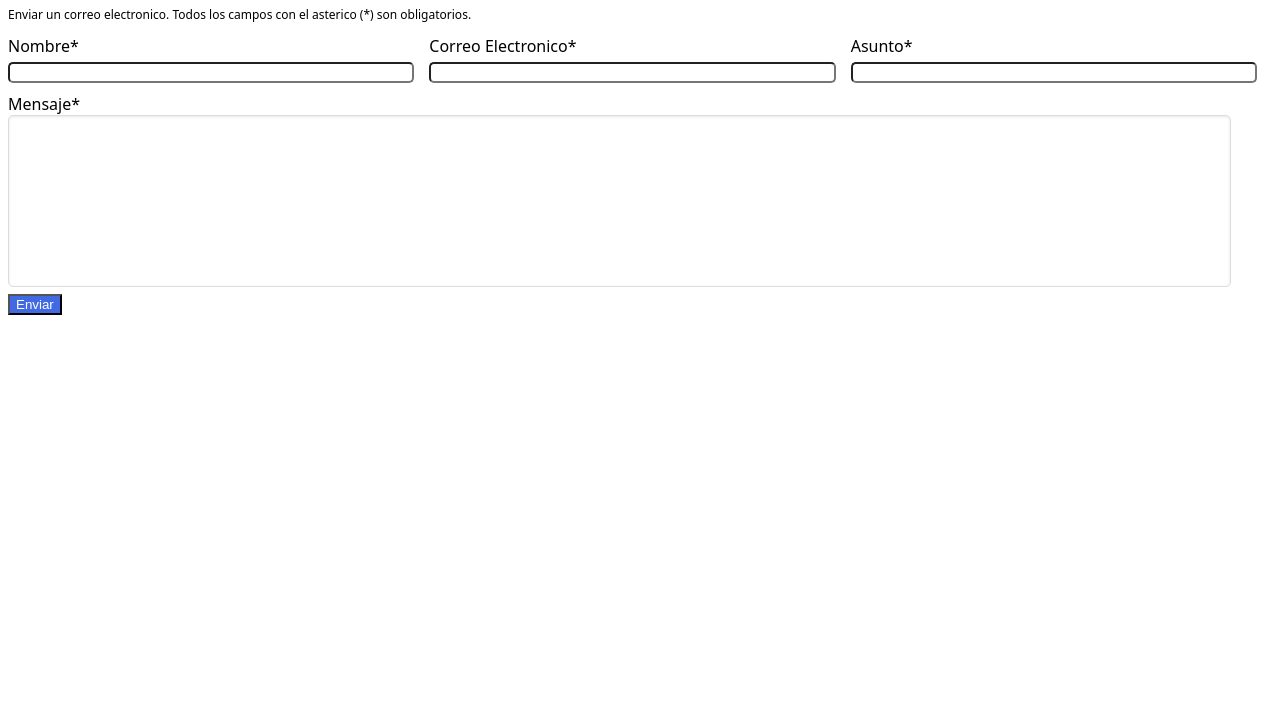
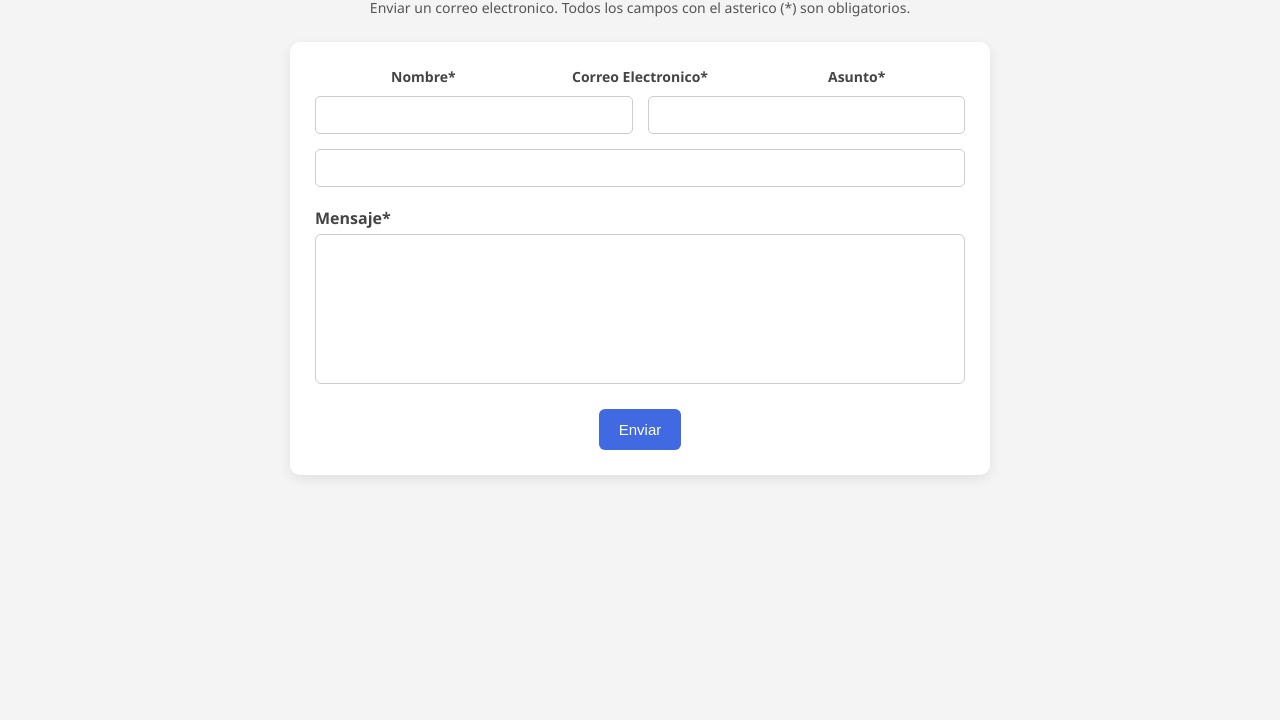
Before and after one commit to darielcastf/darielcastf.github.io, a plain HTML site: page index.html in a window 1280 px wide. Shown: the part 80-800 px from the top of the page. Drawn offline with Linux system fonts and the light colour scheme.

Commit message:
Update styles.css

```diff
--- a/styles.css
+++ b/styles.css
@@ -1,73 +1,142 @@
+/* General Reset */
+* {
+  box-sizing: border-box;
+  margin: 0;
+  padding: 0;
+}
+
+body {
+  font-family: 'Segoe UI', Tahoma, Geneva, Verdana, sans-serif;
+  background-color: #f4f4f4;
+  color: #333;
+  padding: 30px 20px;
+}
+
+/* Title */
+.title {
+  text-align: center;
+  margin-bottom: 10px;
+  font-size: 28px;
+  color: #1a1a1a;
+}
+
+/* Paragraph */
+p {
+  text-align: center;
+  font-size: 14px;
+  margin-bottom: 25px;
+  color: #555;
+}
+
+/* Form container */
+.form {
+  max-width: 700px;
+  margin: 0 auto;
+  background-color: white;
+  padding: 25px;
+  border-radius: 10px;
+  box-shadow: 0 4px 12px rgba(0, 0, 0, 0.08);
+}
+
+/* Labels */
 .form-group {
   display: flex;
   justify-content: space-between;
+  flex-wrap: wrap;
+  margin-bottom: 10px;
 }
 
 .form-group label {
-  width: 48%;
-  text-align: left;
+  flex: 1;
+  text-align: center;
+  font-weight: 600;
+  font-size: 14px;
+  color: #444;
 }
 
+/* Inputs */
 .form-inputs {
   display: flex;
-  justify-content: space-between;
-  margin-top: 5px;
-  margin-bottom: 10px;
+  gap: 15px;
+  flex-wrap: wrap;
+  margin-bottom: 20px;
 }
 
 .form-inputs input {
-  width: 48%;
-  margin-right: 15px;
+  flex: 1;
+  padding: 10px 12px;
   border-radius: 5px;
-
-}
-
-.textarea-container {
-  display: flex;
-  flex-direction: column;
-  font-family: Arial, sans-serif;
+  border: 1px solid #ccc;
   font-size: 14px;
-}
-
-.textarea-container label {
-  margin-bottom: 5px;
-  font-weight: bold;
-}
-
-.textarea-container label span {
-  color: red;
-  margin-left: 2px;
-}
-
-textarea {
-  width: 95%;
-  height: 150px;
-  padding: 10px;
-  font-size: 14px;
-  font-family: system-ui, -apple-system, BlinkMacSystemFont, 'Segoe UI', Roboto, Oxygen, Ubuntu, Cantarell, 'Open Sans', 'Helvetica Neue', sans-serif;
-  border: 1px solid #dcdcdc;
-  border-radius: 5px;
-  resize: none; /* Evita que el usuario redimensione */
-  box-shadow: inset 0 1px 3px rgba(0, 0, 0, 0.1);
   transition: border-color 0.2s ease-in-out, box-shadow 0.2s ease-in-out;
 }
 
-textarea:focus {
+.form-inputs input:focus {
   border-color: #66afe9;
   outline: none;
-  box-shadow: 0 0 8px rgba(102, 175, 233, 0.6);
+  box-shadow: 0 0 6px rgba(102, 175, 233, 0.4);
 }
 
-
-body {
-  font-family: system-ui, -apple-system, BlinkMacSystemFont, 'Segoe UI', Roboto, Oxygen, Ubuntu, Cantarell, 'Open Sans', 'Helvetica Neue', sans-serif;
+/* Mensaje */
+.mensaje {
+  margin-bottom: 5px;
+  font-weight: bold;
+  color: #444;
 }
 
-p {
-  font-size: 12px;
+.mensaje-input {
+  width: 100%;
+  height: 150px;
+  padding: 12px;
+  font-size: 14px;
+  border: 1px solid #ccc;
+  border-radius: 6px;
+  resize: none;
+  font-family: inherit;
+  transition: border-color 0.2s ease-in-out, box-shadow 0.2s ease-in-out;
 }
 
+.mensaje-input:focus {
+  border-color: #66afe9;
+  outline: none;
+  box-shadow: 0 0 6px rgba(102, 175, 233, 0.4);
+}
+
+/* Button */
 button {
   background-color: royalblue;
   color: white;
+  border: none;
+  padding: 12px 20px;
+  border-radius: 6px;
+  font-size: 15px;
+  cursor: pointer;
+  transition: background-color 0.3s ease-in-out;
+  display: block;
+  margin: 20px auto 0;
 }
+
+button:hover {
+  background-color: #3a5cd1;
+}
+
+button:focus {
+  outline: none;
+  box-shadow: 0 0 6px rgba(58, 92, 209, 0.5);
+}
+
+/* Responsive */
+@media (max-width: 768px) {
+  .form-group, .form-inputs {
+    flex-direction: column;
+    gap: 10px;
+  }
+
+  .form-group label {
+    text-align: left;
+  }
+
+  .form-inputs input {
+    width: 100%;
+  }
+}
```
